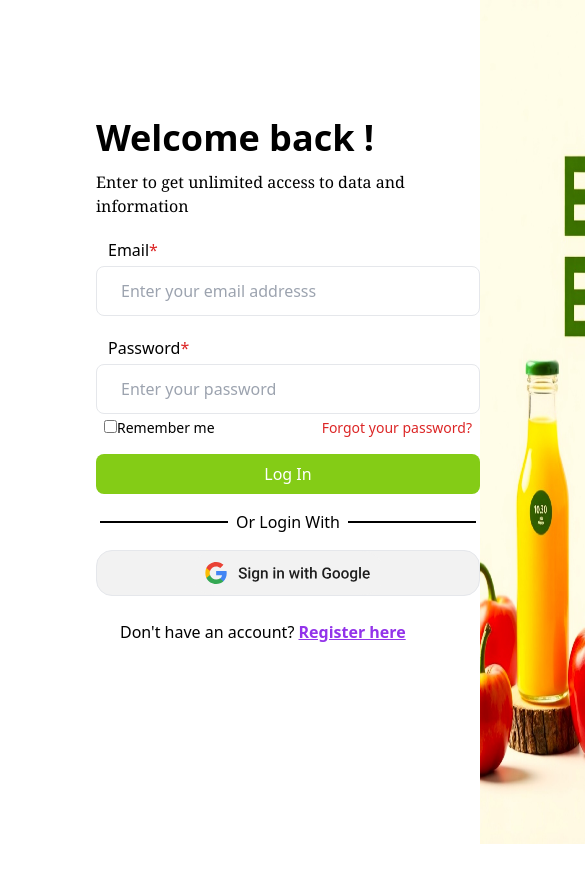
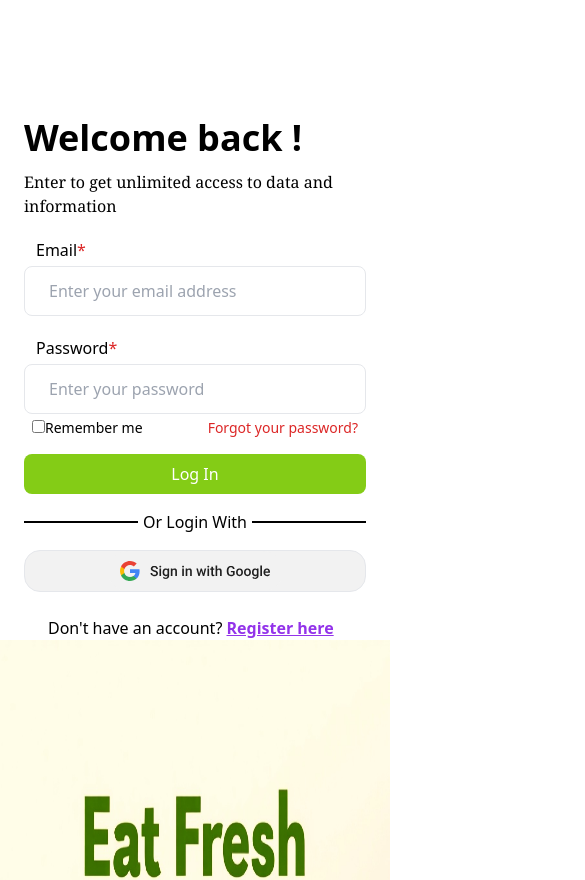
Before and after one commit to red345686/Foodlens_revamped, a React (Vite) app in the folder frontend/: page /login in a window 390 px wide. Shown: the top 880 px of the page, 585 px wide, since content can reach past the window. Before the commit the page ends 844 px from the top, so only its background shows below. Built offline with nearby package versions, Linux system fonts and the light colour scheme.

Commit message:
Still in login page

```diff
--- a/frontend/src/Login.jsx
+++ b/frontend/src/Login.jsx
@@ -3,16 +3,16 @@ import { Link } from 'react-router-dom'
 
 const Login = () => {
   return (
-    <div className='flex justify-between'>
-      <div className='ml-24' style={{marginTop: '14vh'}}>
+    <div className='lg:flex justify-between'>
+      <div className='mx-6 sm:mx-6 lg:mx-auto' style={{marginTop: '14vh'}}>
         <h1 className='text-4xl font-semibold'>Welcome back !</h1>
         <p className='font-serif mt-3'>Enter to get unlimited access to data and information</p>
         <div className='flex flex-col space-y-1 mt-5'>
-          <label htmlFor="email" className='font-medium pl-3'>Email<span className='text-red-600'>*</span></label>
-          <input type="text" id='email' name='email' placeholder='Enter your email addresss' className='border rounded-lg h-10 p-6' />
+          <label htmlFor="email" className='font-medium px-3'>Email<span className='text-red-600'>*</span></label>
+          <input type="text" id='email' name='email' placeholder='Enter your email address' className='border rounded-lg h-10 p-6' />
         </div>
         <div className='flex flex-col space-y-1 mt-5'>
-          <label htmlFor="password" className='font-medium pl-3'>Password<span className='text-red-600'>*</span></label>
+          <label htmlFor="password" className='font-medium px-3'>Password<span className='text-red-600'>*</span></label>
           <input type="password" id='password' name='password' placeholder='Enter your password' className='border rounded-lg h-10 p-6' />
         </div>
         <div className='mx-2 flex justify-between font-thin text-sm mt-1'>
@@ -22,17 +22,18 @@ const Login = () => {
           </div>
           <Link className='text-red-600'>Forgot your password?</Link>
         </div>
-        <button className='bg-lime-500 text-white px-auto py-2 rounded-lg mt-4 w-96'>Log In</button>
+        <button className='bg-lime-500 text-white px-auto py-2 rounded-lg mt-4 w-full'>Log In</button>
         <div className='flex justify-center flex-row my-4'>
-          <div style={{ width: '8rem', height: '0.1rem', marginTop: '0.7rem', backgroundColor: 'black' }}></div>
-          <p className='text-center mx-2'>Or Login With</p>
-          <div style={{ width: '8rem', height: '0.1rem', marginTop: '0.7rem', backgroundColor: 'black' }}></div>
+          <div className='w-full' style={{ height: '0.1rem', marginTop: '0.7rem', backgroundColor: 'black' }}></div>
+          <p className='text-center w-full'>Or Login With</p>
+          <div className='w-full' style={{ height: '0.1rem', marginTop: '0.7rem', backgroundColor: 'black' }}></div>
         </div>
         {/* Google Login below */}
-        <button className='flex justify-around border rounded-2xl text w-96' style={{ backgroundColor: '#f2f2f2' }}><img src='google.svg' style={{ width: '12rem' }}></img></button>
+        <button className='flex justify-around border rounded-2xl text w-full' style={{ backgroundColor: '#f2f2f2' }}><img src='google.svg'></img></button>
         <p className='mt-6 mx-6'>Don't have an account? <Link className='text-purple-600 underline font-semibold'>Register here</Link></p>
       </div>
-      <img src="LoginBack.jpg" alt="" style={{ height: '100vh' }} />
+      {/* <div className='bg-[url(LoginBack.jpg)]'></div> */}
+      <img className='lg:-z-10 lg:h-1' src="LoginBack.jpg" alt="" style={{ height: '100vh' }} />
     </div>
   )
 }
```
